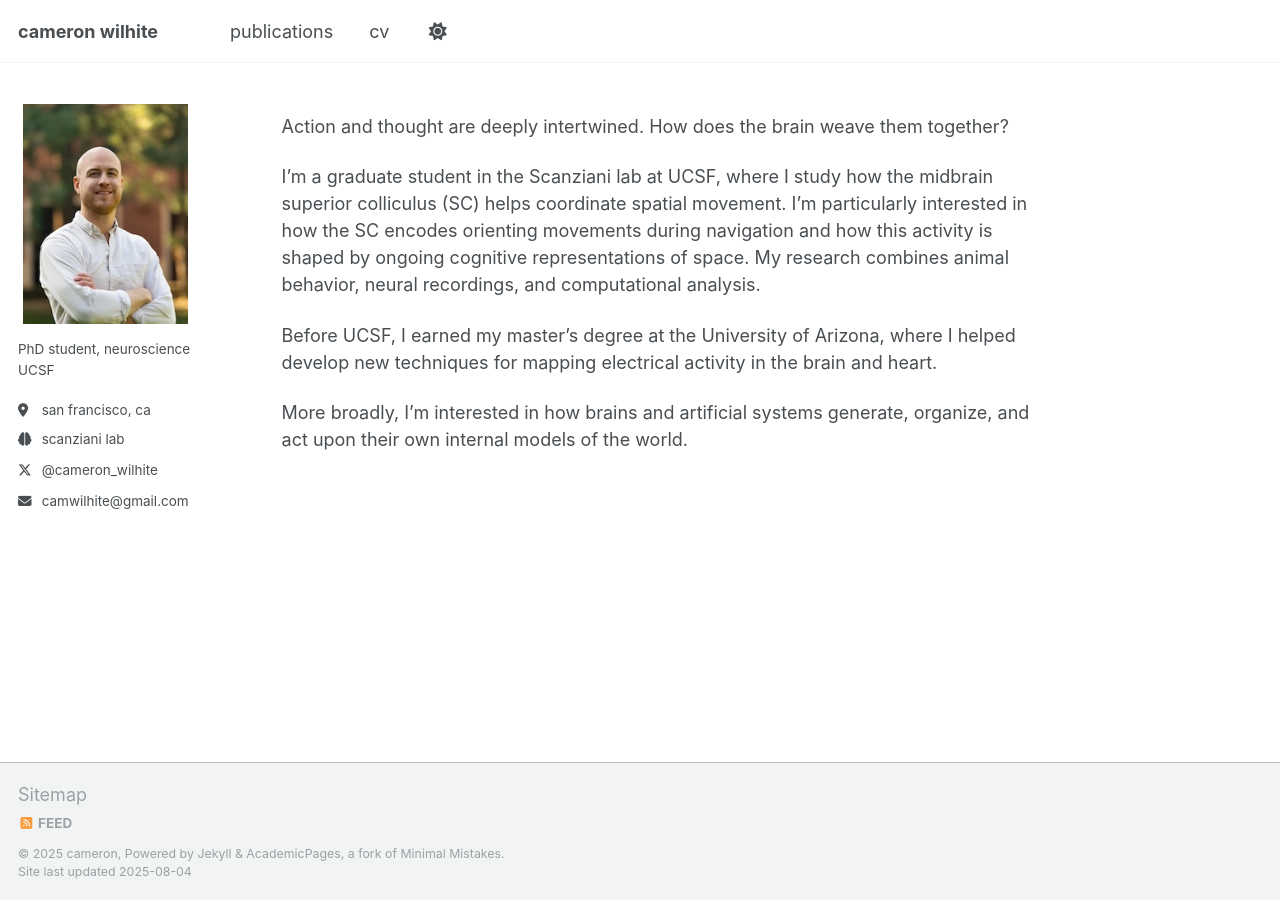
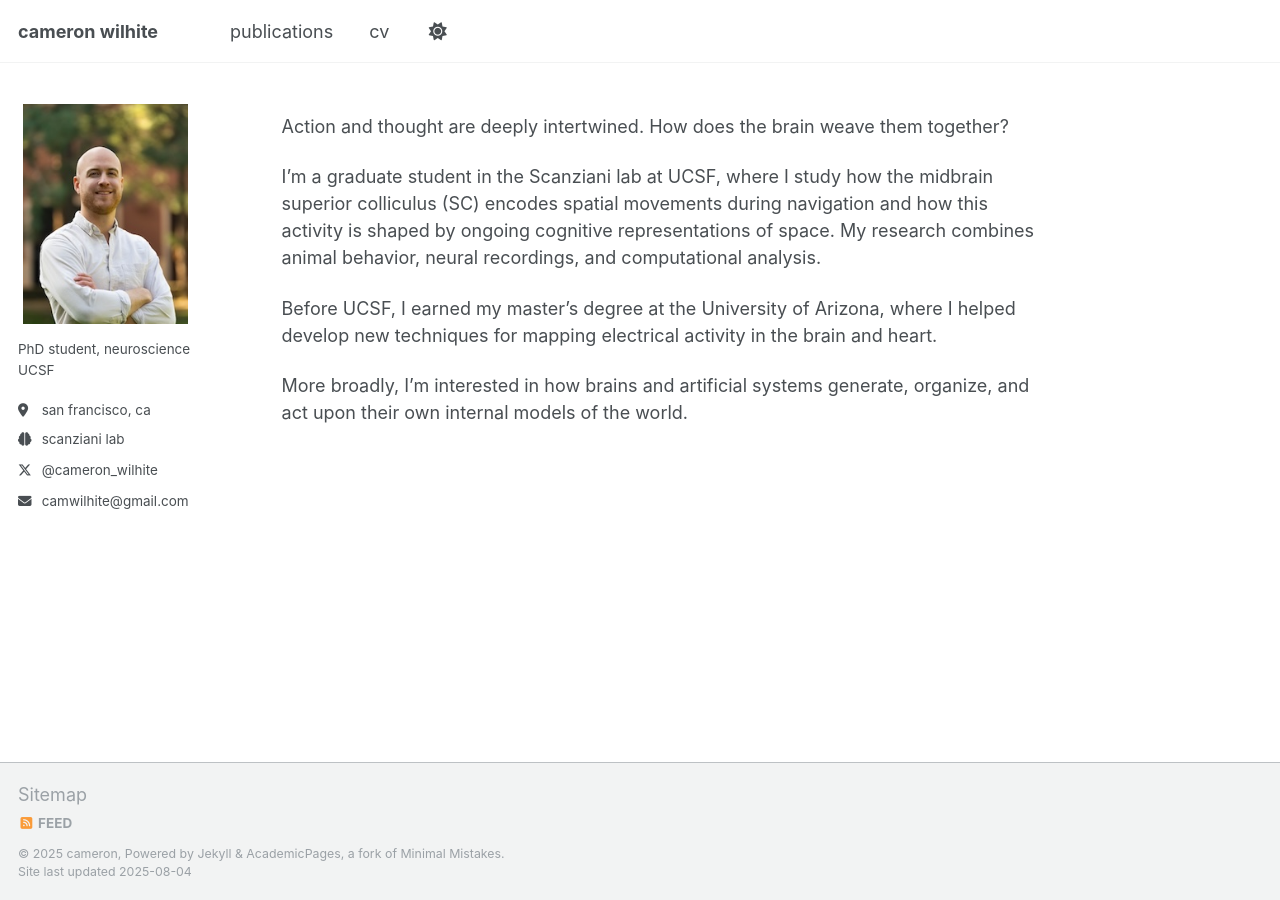
Before and after one commit to camwilhite/camwilhite.github.io, a Jekyll site: the page built from _pages/about.md, in a window 1280 px wide. Built offline with Jekyll 4.4.1, drawn with Linux system fonts in a browser that asks for light colours; a script that is not in the unit is left out.

Commit message:
Update about.md

```diff
--- a/_pages/about.md
+++ b/_pages/about.md
@@ -9,7 +9,7 @@ redirect_from:
 
 Action and thought are deeply intertwined. How does the brain weave them together?
 
-I'm a graduate student in the Scanziani lab at UCSF, where I study how the midbrain superior colliculus (SC) helps coordinate spatial movement. I'm particularly interested in how the SC encodes orienting movements during navigation and how this activity is shaped by ongoing cognitive representations of space. My research combines animal behavior, neural recordings, and computational analysis.
+I'm a graduate student in the Scanziani lab at UCSF, where I study how the midbrain superior colliculus (SC) encodes spatial movements during navigation and how this activity is shaped by ongoing cognitive representations of space. My research combines animal behavior, neural recordings, and computational analysis.
 
 Before UCSF, I earned my master's degree at the University of Arizona, where I helped develop new techniques for mapping electrical activity in the brain and heart.
 
```
